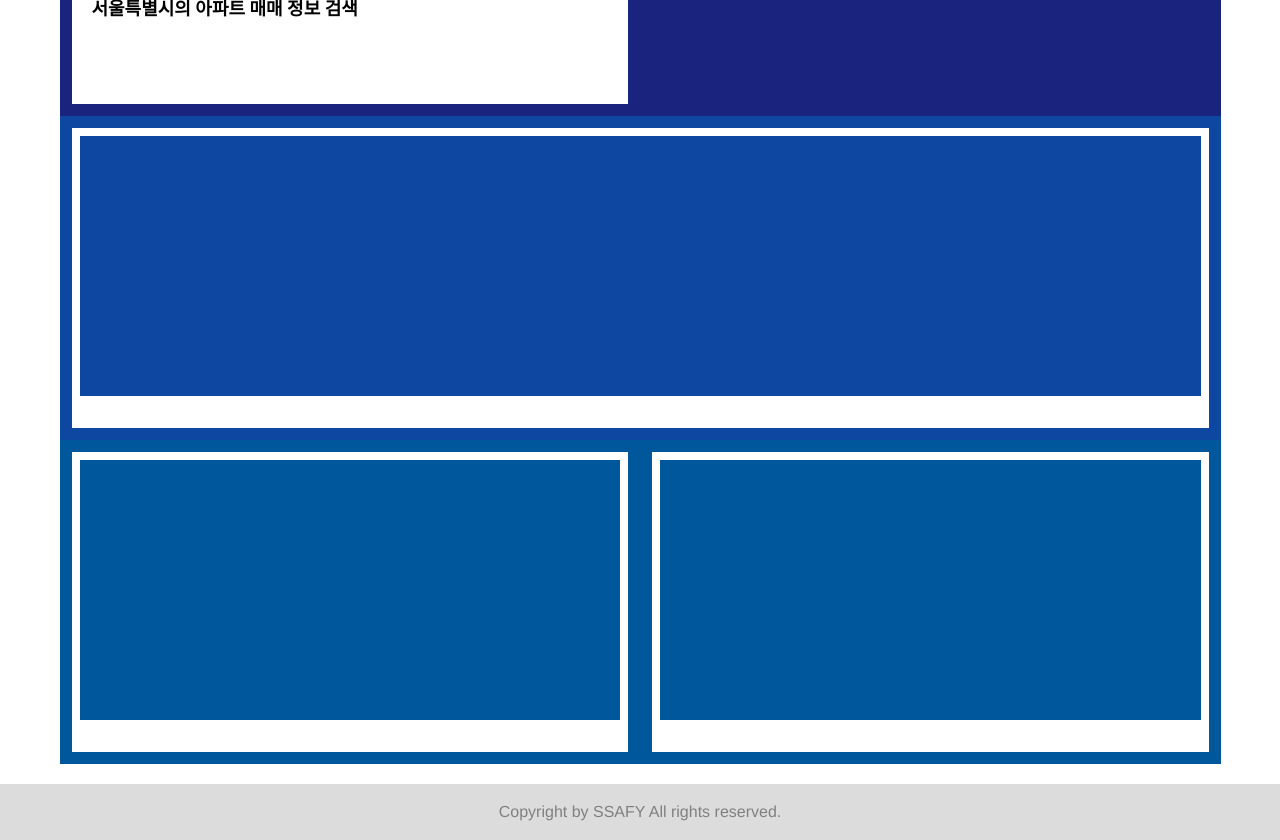
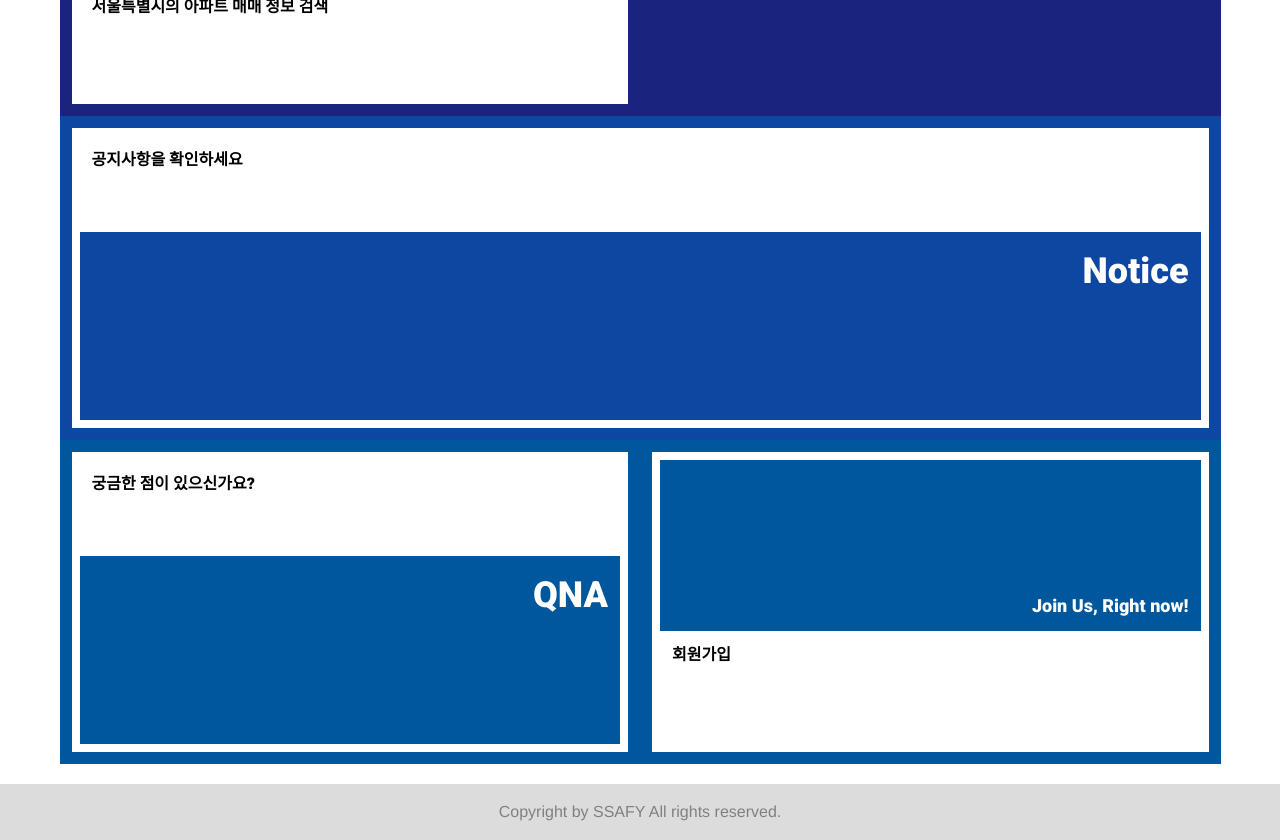
Before and after one commit to HappyHouse-SSAFY5/Frontend_Vue, a Vue app: page /vuetest in a window 1280 px wide. Shown: the part 320-1160 px from the top of the page. Built offline with nearby package versions, Linux system fonts and the light colour scheme.

Commit message:
WIP: main and login ui

```diff
--- a/src/components/Main.vue
+++ b/src/components/Main.vue
@@ -8,8 +8,9 @@
           <v-col></v-col>
           <v-col></v-col>
           <v-col></v-col>
-          <v-col style="text-align: right; color: white;" class="roboto-bold">Apartment Search</v-col>
+          <v-col style="text-align: right; color: white;font-size: 18px;" class="roboto-bold">Apartment Search</v-col>
           <v-col style="background-color:white; text-align: left;" class="roboto-bold">서울특별시의 아파트 매매 정보 검색</v-col>
+          <v-col style="background-color:white;"></v-col>
           <v-col style="background-color:white;"></v-col>
           <v-col style="background-color:white;"></v-col>
         </div>
@@ -17,15 +18,46 @@
     </v-row>
     <v-row class="notice">
       <v-col cols="12">
-        <div class="border-box"></div>
+        <div class="border-box">
+          <v-col style="background-color:white; text-align: left;" class="roboto-bold">공지사항을 확인하세요</v-col>
+          <v-col style="background-color:white;"></v-col>
+          <v-col style="background-color:white;"></v-col>
+          <v-col style="text-align: right; color: white; font-size:36px;" class="roboto-bold">Notice</v-col>
+          <v-col></v-col>
+          <v-col></v-col>
+          <v-col></v-col>
+          <v-col></v-col>
+          <v-col></v-col>
+        </div>
       </v-col>
     </v-row>
     <v-row class="qna">
       <v-col cols="6">
-        <div class="border-box"></div>
+        <div class="border-box">
+          <v-col style="background-color:white; text-align: left;" class="roboto-bold">궁금한 점이 있으신가요?</v-col>
+          <v-col style="background-color:white;"></v-col>
+          <v-col style="background-color:white;"></v-col>
+          <v-col style="text-align: right; color: white; font-size:36px;" class="roboto-bold">QNA</v-col>
+          <v-col></v-col>
+          <v-col></v-col>
+          <v-col></v-col>
+          <v-col></v-col>
+          <v-col></v-col>
+        </div>
       </v-col>
       <v-col cols="6">
-        <div class="border-box"></div>
+        <div class="border-box">
+          <v-col></v-col>
+          <v-col></v-col>
+          <v-col></v-col>
+          <v-col></v-col>
+          <v-col></v-col>
+          <v-col style="text-align: right; color: white;font-size: 18px;" class="roboto-bold">Join Us, Right now!</v-col>
+          <v-col style="background-color:white; text-align: left;" class="roboto-bold">회원가입</v-col>
+          <v-col style="background-color:white;"></v-col>
+          <v-col style="background-color:white;"></v-col>
+          <v-col style="background-color:white;"></v-col>
+        </div>
       </v-col>
     </v-row>
   </v-container>
@@ -46,13 +78,12 @@ export default {
 <style scoped>
 .border-box{
   border: 8px solid white;
-  border-bottom: 32px solid white;
   height: 300px;
 }
 .roboto-bold{
   font-family: 'Roboto';
   font-weight: 800;
-  font-size: 18px;
+  font-size: 16px;
   color: black;
 }
 .apt-search{
--- a/src/components/login/Form.vue
+++ b/src/components/login/Form.vue
@@ -1,9 +1,9 @@
 <template>
   <v-app>
-    <v-form v-model="valid">
+    <v-form v-model="valid" style="margin: auto;">
       <v-container>
         <v-row>
-          <v-col cols="12" md="4">
+          <v-col cols="12">
             <v-text-field
               v-model="id"
               :rules="nameRules"
@@ -13,7 +13,7 @@
             ></v-text-field>
           </v-col>
 
-          <v-col cols="12" md="4">
+          <v-col cols="12">
             <v-text-field
               type="password"
               v-model="pw"
```
